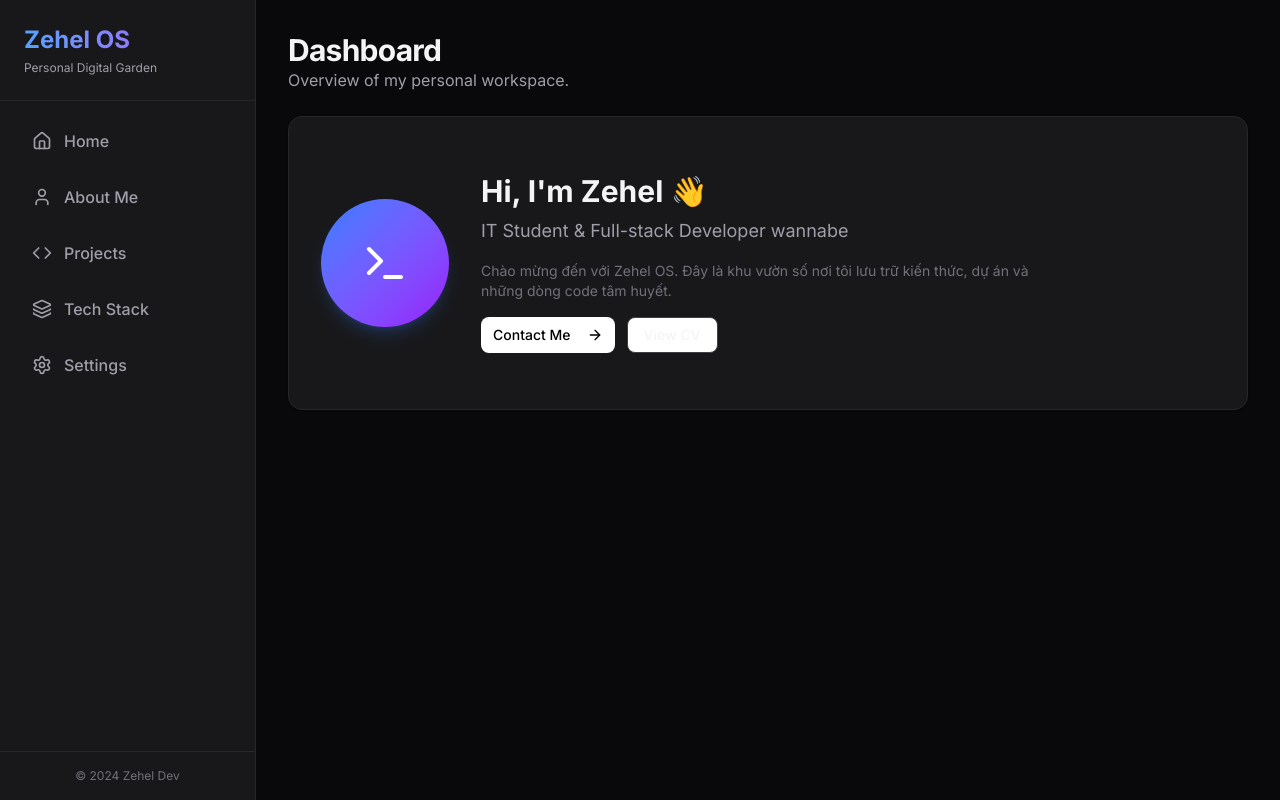
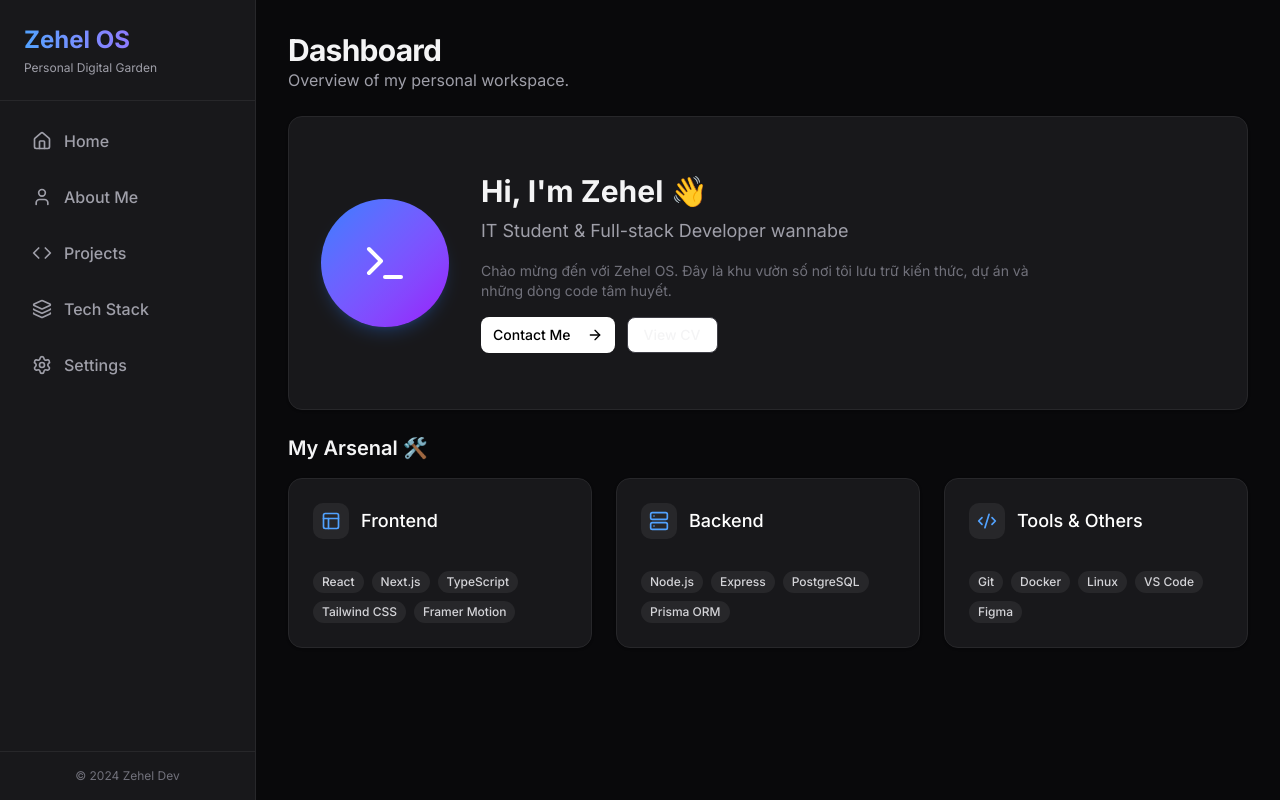
Before and after one commit to khiemHoang1410/kyone-OS, a Next.js app: page / in a window 1280 px wide. Built offline with nearby package versions, Linux system fonts and the light colour scheme.

Commit message:
feat: add techstack card with dinamic data

```diff
--- a/src/app/page.tsx
+++ b/src/app/page.tsx
@@ -1,4 +1,5 @@
 import { ProfileHeader } from "@/components/dashboard/ProfileHeader";
+import { TechStack } from "@/components/dashboard/TechStack";
 
 export default function Home() {
   return (
@@ -13,6 +14,11 @@ export default function Home() {
       <ProfileHeader />
 
       {/* Sau này sẽ thêm các widget khác ở dưới này */}
+
+      <div>
+        <h3 className="text-xl font-semibold mb-4 text-zinc-100">My Arsenal 🛠️</h3>
+        <TechStack />  {/* <--- Lắp component vào đây */}
+      </div>
     </div>
   );
 }
--- /dev/null
+++ b/src/components/dashboard/TechStack.tsx
@@ -0,0 +1,55 @@
+import { Card, CardContent, CardHeader, CardTitle } from "@/components/ui/card";
+import { Badge } from "@/components/ui/badge";
+import { Code2, Database, Layout, Server } from "lucide-react"; // Icon tượng trưng
+
+// 1. DATA: Khai báo dữ liệu ở một chỗ riêng (sau này lấy từ API cũng dễ)
+const skills = [
+  {
+    category: "Frontend",
+    icon: Layout,
+    items: ["React", "Next.js", "TypeScript", "Tailwind CSS", "Framer Motion"],
+  },
+  {
+    category: "Backend",
+    icon: Server,
+    items: ["Node.js", "Express", "PostgreSQL", "Prisma ORM"],
+  },
+  {
+    category: "Tools & Others",
+    icon: Code2,
+    items: ["Git", "Docker", "Linux", "VS Code", "Figma"],
+  },
+];
+
+export function TechStack() {
+  return (
+    // Grid System: Chia cột (Mobile 1 cột, PC 3 cột)
+    <div className="grid grid-cols-1 md:grid-cols-3 gap-6">
+
+      {/* 2. LOOP: Lặp qua từng nhóm skill để render ra Card */}
+      {skills.map((skill, index) => (
+        <Card key={index} className="bg-zinc-900 border-zinc-800 flex flex-col">
+          <CardHeader className="flex flex-row items-center gap-3 pb-2">
+            <div className="p-2 bg-zinc-800 rounded-lg">
+              <skill.icon size={20} className="text-blue-400" />
+            </div>
+            <CardTitle className="text-lg font-medium text-white">
+              {skill.category}
+            </CardTitle>
+          </CardHeader>
+
+          <CardContent>
+            <div className="flex flex-wrap gap-2">
+              {/* Lặp tiếp qua các items nhỏ bên trong */}
+              {skill.items.map((item) => (
+                <Badge key={item} variant="secondary" className="bg-zinc-800 text-zinc-300 hover:bg-zinc-700">
+                  {item}
+                </Badge>
+              ))}
+            </div>
+          </CardContent>
+        </Card>
+      ))}
+    </div>
+  );
+}
--- /dev/null
+++ b/src/components/ui/badge.tsx
@@ -0,0 +1,46 @@
+import * as React from "react"
+import { Slot } from "@radix-ui/react-slot"
+import { cva, type VariantProps } from "class-variance-authority"
+
+import { cn } from "@/lib/utils"
+
+const badgeVariants = cva(
+  "inline-flex items-center justify-center rounded-full border px-2 py-0.5 text-xs font-medium w-fit whitespace-nowrap shrink-0 [&>svg]:size-3 gap-1 [&>svg]:pointer-events-none focus-visible:border-ring focus-visible:ring-ring/50 focus-visible:ring-[3px] aria-invalid:ring-destructive/20 dark:aria-invalid:ring-destructive/40 aria-invalid:border-destructive transition-[color,box-shadow] overflow-hidden",
+  {
+    variants: {
+      variant: {
+        default:
+          "border-transparent bg-primary text-primary-foreground [a&]:hover:bg-primary/90",
+        secondary:
+          "border-transparent bg-secondary text-secondary-foreground [a&]:hover:bg-secondary/90",
+        destructive:
+          "border-transparent bg-destructive text-white [a&]:hover:bg-destructive/90 focus-visible:ring-destructive/20 dark:focus-visible:ring-destructive/40 dark:bg-destructive/60",
+        outline:
+          "text-foreground [a&]:hover:bg-accent [a&]:hover:text-accent-foreground",
+      },
+    },
+    defaultVariants: {
+      variant: "default",
+    },
+  }
+)
+
+function Badge({
+  className,
+  variant,
+  asChild = false,
+  ...props
+}: React.ComponentProps<"span"> &
+  VariantProps<typeof badgeVariants> & { asChild?: boolean }) {
+  const Comp = asChild ? Slot : "span"
+
+  return (
+    <Comp
+      data-slot="badge"
+      className={cn(badgeVariants({ variant }), className)}
+      {...props}
+    />
+  )
+}
+
+export { Badge, badgeVariants }
```
